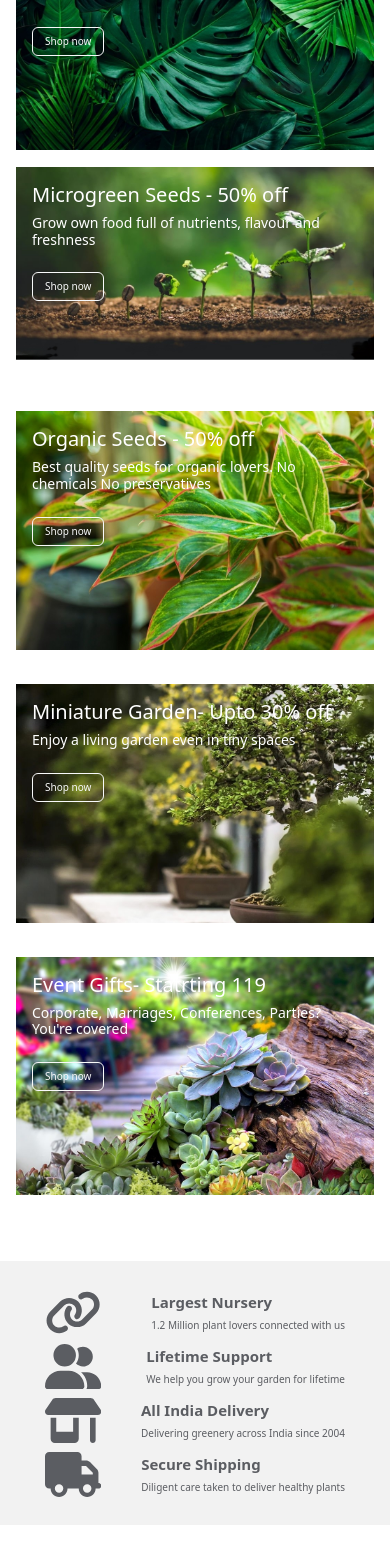
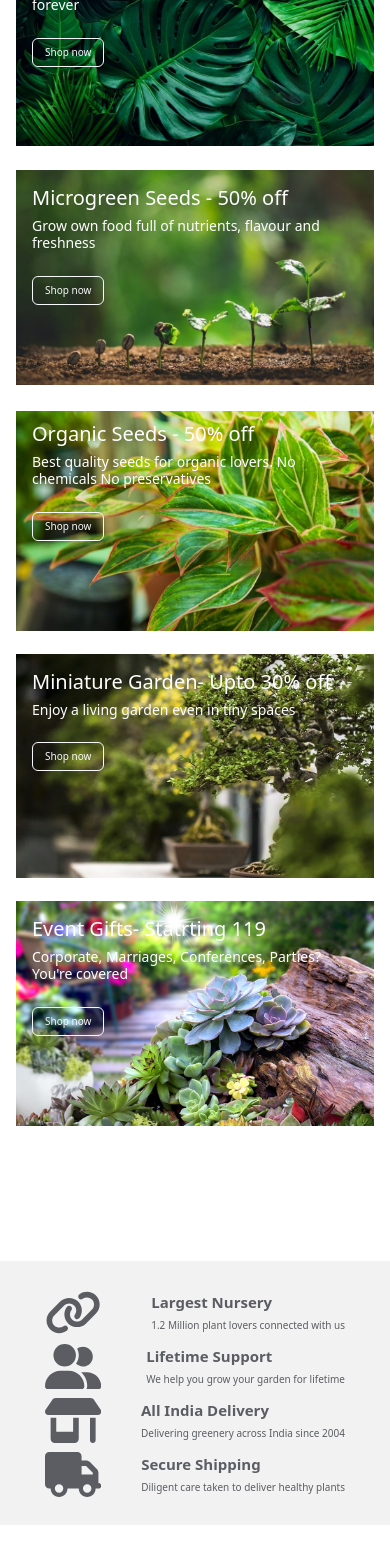
Before and after one commit to Yaswanth2k4/E-Commerce-Frontend, an Angular app: page / in a window 390 px wide. Shown: the part 1120-2688 px from the top of the page. Built offline with nearby package versions, Linux system fonts and the light colour scheme.

Commit message:
fixed galery

```diff
--- a/src/app/essentials/essentials.component.css
+++ b/src/app/essentials/essentials.component.css
@@ -119,4 +119,10 @@ img{
     h4{
         font-size: 15px;
     }
+    .hover3 img{
+        transform: translateY(0%);
+    }
+    .hover3:hover img{
+        transform: translateY(-5%) scale(1.1);
+    }
 }
--- a/src/app/essentials/essentials.component.html
+++ b/src/app/essentials/essentials.component.html
@@ -1,6 +1,6 @@
 <h4 class="mt-5 text-center mb-3" style="color: #333333;">Garden Decor & Care</h4>
 <div class="container essentials border-0 justify-content-around w-100 mb-5">
-    <div class="hover1 border border-1 card  rounded-0 my-2" id="div1">
+    <div class="hover1 border-0 card  rounded-0 my-2" id="div1">
         <img src="assets/images/pots.jpeg" class="img-fluid">
         <div class="card-img-overlay">
             <h3  class="card-title" style="color: white;">Planters - Starting Rs.129</h3>
--- a/src/app/gallery/gallery.component.css
+++ b/src/app/gallery/gallery.component.css
@@ -20,6 +20,11 @@
     height:95vh;
     padding: 25px 18px;
     overflow: hidden;
+    justify-content:space-between;
+}
+
+.right div{
+    height: 32%;
 }
 
 .l1{
@@ -47,14 +52,30 @@
     transform: translateY(-19%) scale(1.2);
 }
 
-
-
 @media (min-width:330px) and (max-width:1200px){
     .gallery{
         flex-direction: column;
     }
+    .l1{
+        height: 45%;
+    }
     .l2{
-        margin-top: 15px;
+        height: 45%;
+    }
+    .l2 img{
+        transition: all 0.5s;
+        transform: translateY(0%);
+    }
+
+    .l2:hover img{
+        transform: translateY(0%) scale(1.2);
+    }
+    .right div{
+        height: 28%;
+        margin-bottom: 23px;
+    }
+    .right div:first-child{
+        margin-top: -70px;
     }
     .gallery .left{
         width: 100%;
@@ -62,6 +83,7 @@
         padding:15px 0px;
     }
     .gallery .right{
+        justify-content: center;
         width: 100%;
         padding: 0px;
     }
--- a/src/app/gallery/gallery.component.html
+++ b/src/app/gallery/gallery.component.html
@@ -18,8 +18,8 @@
             </div>
         </div>
     </div>
-    <div class="right card rounded-0 border-0 d-flex flex-column justify-content-between flex-wrap">
-        <div class="r1 hover card rounded-0 border-0" style="width: 100%;height: 32%;overflow: hidden;">
+    <div class="right card rounded-0 border-0 d-flex flex-column flex-wrap">
+        <div class="r1 hover card rounded-0 border-0" style="width: 100%;overflow: hidden;">
             <img src="assets/images/gallery1.jpeg" class="rounded-0 card-img" alt="" width="100%" height="auto">
             <div class="card-img-overlay">
                 <h3 class="card-title" style="color: white;">Organic Seeds - 50% off</h3>
@@ -27,7 +27,7 @@
                 <a href="#plants"><button class="btn btn-outline-light mt-3">Shop now</button></a>
             </div>
         </div>
-        <div class="r1 hover card rounded-0 border-0" style="width: 100;height: 32%;overflow: hidden;">
+        <div class="r1 hover card rounded-0 border-0" style="width: 100;overflow: hidden;">
             <img src="assets/images/gallery5.jpeg" class="rounded-0 card-img" alt="" width="100%" height="auto">
             <div class="card-img-overlay">
                 <h3 class="card-title" style="color: white;">Miniature Garden- Upto 30% off</h3>
@@ -35,7 +35,7 @@
                 <a href="#plants"><button class="btn btn-outline-light mt-3">Shop now</button></a>
             </div>
         </div>
-        <div class="r1 hover card rounded-0 border-0" style="width: 100;height: 32%;overflow: hidden;">
+        <div class="r1 hover card rounded-0 border-0" style="width: 100;overflow: hidden;">
             <img src="assets/images/gallery3.jpeg" class="rounded-0 card-img" alt="" width="100%" height="auto">
             <div class="card-img-overlay">
                 <h3 class="card-title" style="color: white;">Event Gifts- Statrting 119</h3>
```
